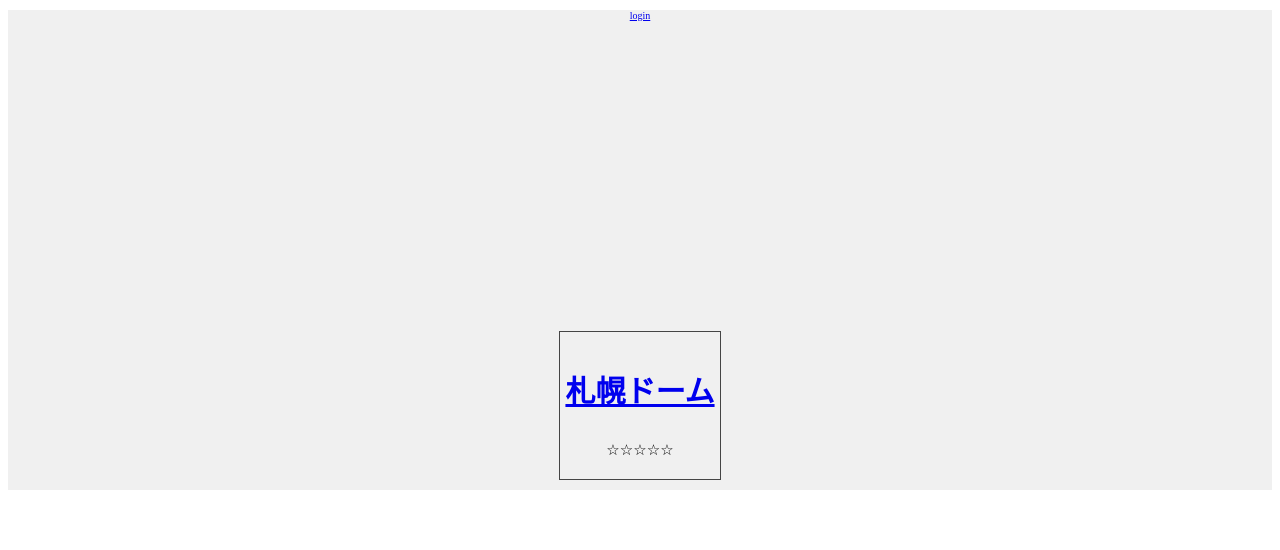
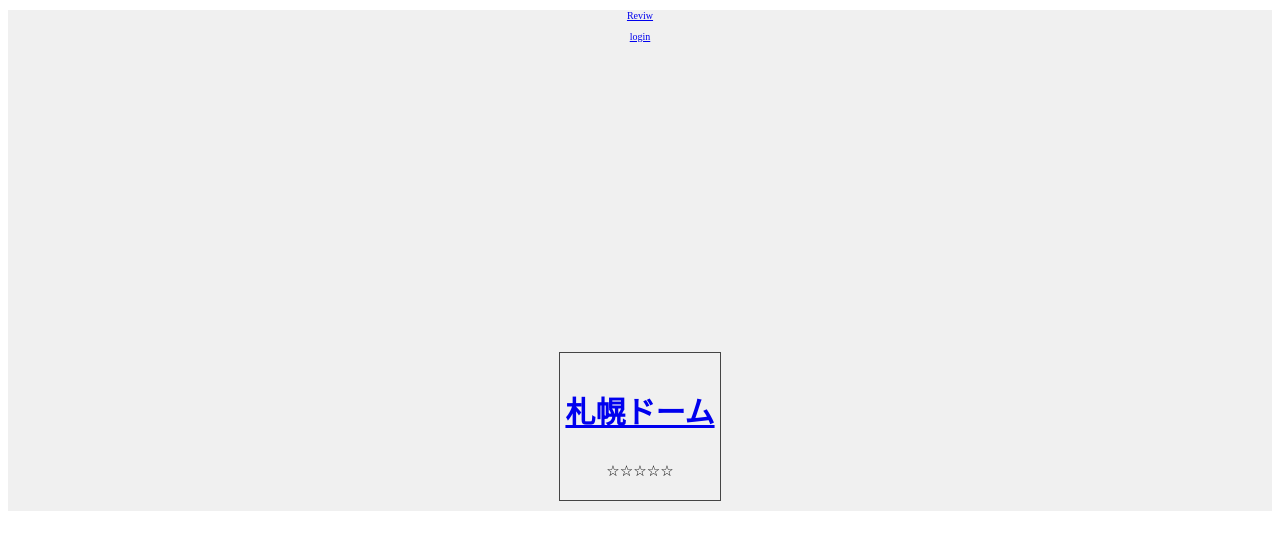
Before and after one commit to Kitamura-Takumi/kakiuna-front, a React (Vite) app: page / in a window 1280 px wide. Shown: the top 550 px of the page. Built offline with nearby package versions, Linux system fonts and the light colour scheme.

Commit message:
パスの変更

```diff
--- a/src/Home.jsx
+++ b/src/Home.jsx
@@ -15,6 +15,7 @@
     <div className="html">
       <Routes>
         <Route exact path="/login" element={<Review />} />
+        <Route exact path="/review" element={<Review />} />
         <Route exact path="/" element={<HomeElement />} />
         {/* <Route exact path="/sapporo" element={<Value.Component />} /> */}
         {stadiumValue.map((Stadiums) => (
@@ -29,6 +30,9 @@
   return (
     <div>
       <header>
+        <Link to="/review">
+          <p>Reviw</p>
+        </Link>
         <Link to="/login">
           <p>login</p>
         </Link>
```
